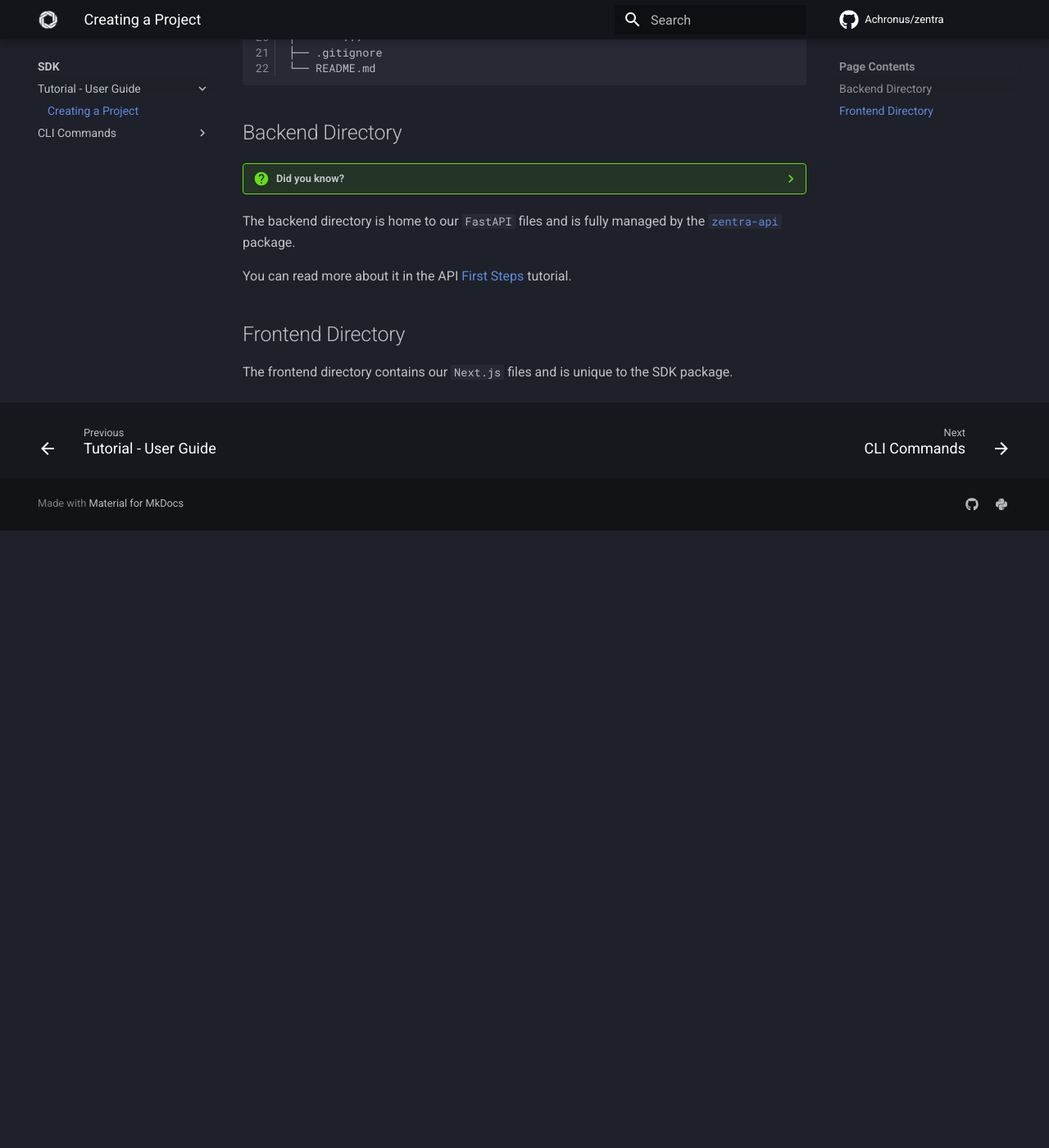
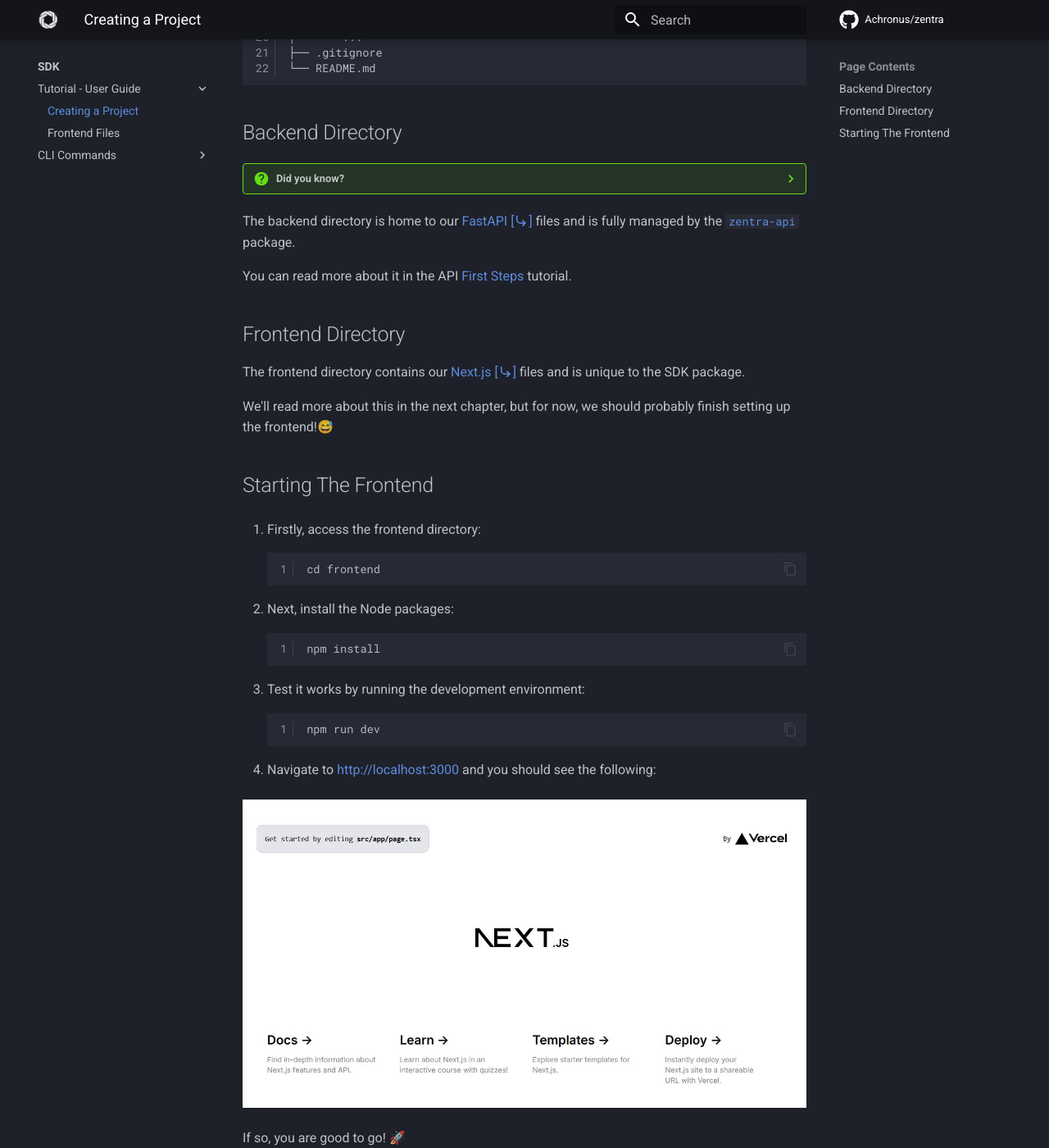
Before and after one commit to Achronus/zentra, an MkDocs documentation site: the page built from docs/sdk/tutorial/create.md, in a window 1280 px wide and 1400 px high, scrolled down 810 px. Shown: the whole window at 82% size. Built offline with MkDocs 1.6.1 and Material for MkDocs 9.7.7, drawn with Linux system fonts in a browser that asks for light colours; comment, search, counter and statistics services are not loaded; the version menu is left out; before the commit the page ends 1457 px from its top, so only the background shows below that.

Commit message:
(docs): Added docs for the SDK frontend files.

````diff
--- a/docs/sdk/tutorial/create.md
+++ b/docs/sdk/tutorial/create.md
@@ -46,10 +46,38 @@
 
     Pretty cool right?! 🤓
 
-The backend directory is home to our `FastAPI` files and is fully managed by the [`zentra-api`](../../api/index.md) package.
+The backend directory is home to our [FastAPI [:material-arrow-right-bottom:]](https://fastapi.tiangolo.com/) files and is fully managed by the [`zentra-api`](../../api/index.md) package.
 
 You can read more about it in the API [First Steps](../../api/tutorial/first-steps.md) tutorial.
 
 ## Frontend Directory
 
-The frontend directory contains our `Next.js` files and is unique to the SDK package.
+The frontend directory contains our [Next.js [:material-arrow-right-bottom:]](https://nextjs.org/) files and is unique to the SDK package.
+
+We'll read more about this in the next chapter, but for now, we should probably finish setting up the frontend!😅
+
+## Starting The Frontend
+
+1. Firstly, access the frontend directory:
+
+    ```cmd title=""
+    cd frontend
+    ```
+
+2. Next, install the Node packages:
+
+    ```shell title=""
+    npm install
+    ```
+
+3. Test it works by running the development environment:
+
+    ```shell title=""
+    npm run dev
+    ```
+
+4. Navigate to [http://localhost:3000](http://localhost:3000) and you should see the following:
+
+![Frontend example](/assets/imgs/frontend-startup.jpg)
+
+If so, you are good to go! 🚀
--- a/mkdocs.yml
+++ b/mkdocs.yml
@@ -41,39 +41,40 @@
       - Homage: starting/stack.md
       - License: starting/license.md
   - SDK:
-    - Zentra SDK: sdk/index.md
-    - Tutorial - User Guide:
-      - Tutorial - User Guide: sdk/tutorial/index.md
-      - Creating a Project: sdk/tutorial/create.md
-    - CLI Commands:
-      - CLI Commands: sdk/commands/index.md
-      - init: sdk/commands/init.md
+      - Zentra SDK: sdk/index.md
+      - Tutorial - User Guide:
+          - Tutorial - User Guide: sdk/tutorial/index.md
+          - Creating a Project: sdk/tutorial/create.md
+          - Frontend Files: sdk/tutorial/frontend-files.md
+      - CLI Commands:
+          - CLI Commands: sdk/commands/index.md
+          - init: sdk/commands/init.md
   - API:
-    - Zentra API: api/index.md
-    - Tutorial - User Guide:
-      - Tutorial - User Guide: api/tutorial/index.md
-      - First Steps: api/tutorial/first-steps.md
-      - Creating Routes: api/tutorial/create-routes.md
-      - Creating Tables: api/tutorial/create-tables.md
-      - Route Responses: api/tutorial/responses.md
-    - API Package - Extras:
-      - API Package - Extras: api/extras/index.md
-    - CLI Commands:
-      - CLI Commands: api/commands/index.md
-      - init: api/commands/init.md
-      - add-route: api/commands/add-route.md
-      - new-key: api/commands/new-key.md
-      # - build: api/commands/build.md
-    - Poetry Scripts: api/poetry-scripts.md
+      - Zentra API: api/index.md
+      - Tutorial - User Guide:
+          - Tutorial - User Guide: api/tutorial/index.md
+          - First Steps: api/tutorial/first-steps.md
+          - Creating Routes: api/tutorial/create-routes.md
+          # - Creating Tables: api/tutorial/create-tables.md
+          - Route Responses: api/tutorial/responses.md
+      - API Package - Extras:
+          - API Package - Extras: api/extras/index.md
+      - CLI Commands:
+          - CLI Commands: api/commands/index.md
+          - init: api/commands/init.md
+          # - add-route: api/commands/add-route.md
+          - new-key: api/commands/new-key.md
+        # - build: api/commands/build.md
+      - Poetry Scripts: api/poetry-scripts.md
   - Models:
-    - Models: models/index.md
+      - Models: models/index.md
   - Help:
       - Help: help/index.md
       - Errors:
-        - Errors: help/errors/index.md
-        - Common Errors: help/errors/common.md
-        - Setup Errors: help/errors/setup.md
-        - Build/Generate Errors: help/errors/build.md
+          - Errors: help/errors/index.md
+          - Common Errors: help/errors/common.md
+          - Setup Errors: help/errors/setup.md
+          - Build/Generate Errors: help/errors/build.md
       - Reporting Issues: help/report.md
   - Changelog: changelog.md
 
@@ -84,7 +85,7 @@
     - icon: fontawesome/brands/github
       link: https://github.com/Achronus/zentra
     - icon: fontawesome/brands/python
-      link: https://pypi.org/project/zentra_models/
+      link: https://pypi.org/project/zentra
 
 markdown_extensions:
   - attr_list
````
Also changed, not shown: docs/api/tutorial/create-routes.md (+4 -0 lines), docs/api/tutorial/create-tables.md (+2 -0 lines), docs/api/tutorial/responses.md (+2 -0 lines), docs/sdk/tutorial/frontend-files.md (added, +204 -0 lines), docs/assets/imgs/frontend-startup.jpg (added).
